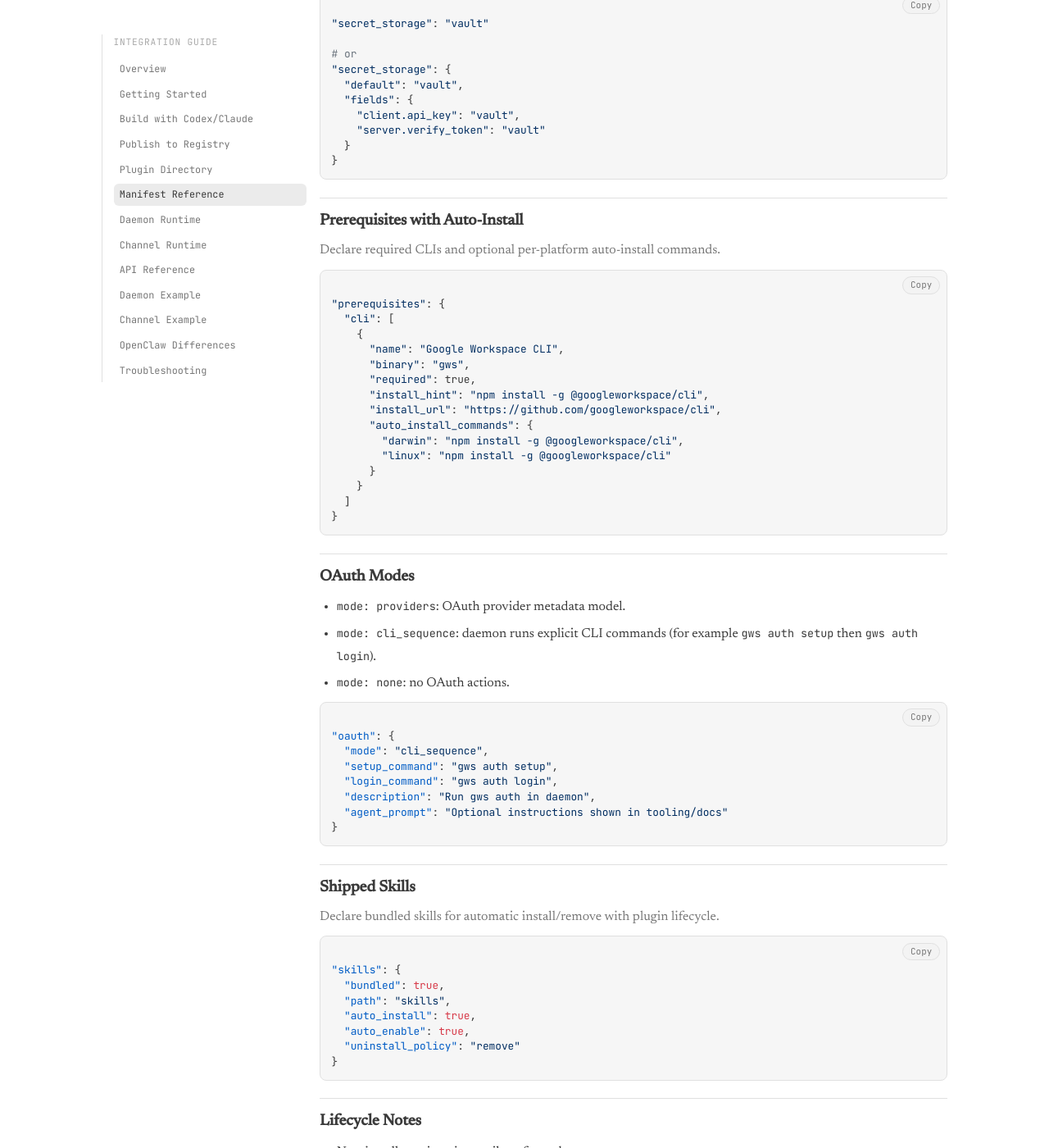
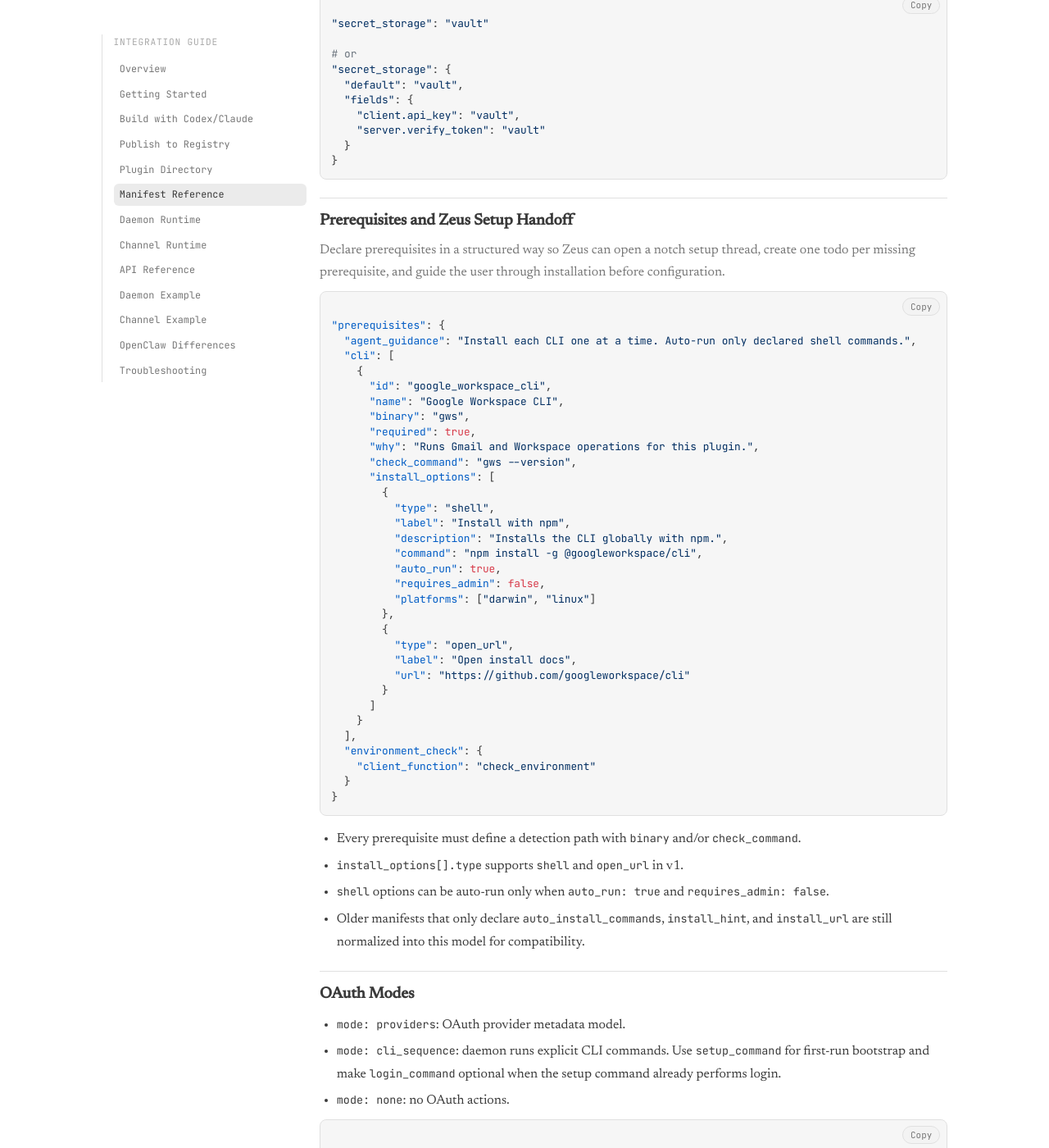
Before and after one commit to arslnb/arslnb.com, a Jekyll site: the page built from zeus/docs/manifest-reference.html, in a window 1280 px wide and 1400 px high, scrolled down 1291 px. Shown: the whole window at 82% size. Built offline with Jekyll 4.4.1, drawn with Linux system fonts in a browser that asks for light colours; some of the changed text lies outside the part shown.

Commit message:
Refresh Zeus plugin documentation

```diff
--- a/zeus/docs/manifest-reference.html
+++ b/zeus/docs/manifest-reference.html
@@ -1,7 +1,7 @@
 ---
 layout: zeus-docs
 title: "Zeus Plugins - Manifest Reference"
-description: "Contract for zeus.plugin.json including setup, auth, skills, and secret storage."
+description: "Contract for zeus.plugin.json including prerequisites, auth, skills, and secret storage."
 doc_slug: "manifest-reference"
 permalink: "/zeus/docs/manifest-reference/"
 ---
@@ -66,36 +66,58 @@ permalink: "/zeus/docs/manifest-reference/"
 </section>
 
 <section class="card">
-  <h2>Prerequisites with Auto-Install</h2>
-  <p>Declare required CLIs and optional per-platform auto-install commands.</p>
+  <h2>Prerequisites and Zeus Setup Handoff</h2>
+  <p>Declare prerequisites in a structured way so Zeus can open a notch setup thread, create one todo per missing prerequisite, and guide the user through installation before configuration.</p>
   <pre><code>"prerequisites": {
+  "agent_guidance": "Install each CLI one at a time. Auto-run only declared shell commands.",
   "cli": [
     {
+      "id": "google_workspace_cli",
       "name": "Google Workspace CLI",
       "binary": "gws",
       "required": true,
-      "install_hint": "npm install -g @googleworkspace/cli",
-      "install_url": "https://github.com/googleworkspace/cli",
-      "auto_install_commands": {
-        "darwin": "npm install -g @googleworkspace/cli",
-        "linux": "npm install -g @googleworkspace/cli"
-      }
+      "why": "Runs Gmail and Workspace operations for this plugin.",
+      "check_command": "gws --version",
+      "install_options": [
+        {
+          "type": "shell",
+          "label": "Install with npm",
+          "description": "Installs the CLI globally with npm.",
+          "command": "npm install -g @googleworkspace/cli",
+          "auto_run": true,
+          "requires_admin": false,
+          "platforms": ["darwin", "linux"]
+        },
+        {
+          "type": "open_url",
+          "label": "Open install docs",
+          "url": "https://github.com/googleworkspace/cli"
+        }
+      ]
     }
-  ]
+  ],
+  "environment_check": {
+    "client_function": "check_environment"
+  }
 }</code></pre>
+  <ul class="compact">
+    <li>Every prerequisite must define a detection path with <code>binary</code> and/or <code>check_command</code>.</li>
+    <li><code>install_options[].type</code> supports <code>shell</code> and <code>open_url</code> in v1.</li>
+    <li><code>shell</code> options can be auto-run only when <code>auto_run: true</code> and <code>requires_admin: false</code>.</li>
+    <li>Older manifests that only declare <code>auto_install_commands</code>, <code>install_hint</code>, and <code>install_url</code> are still normalized into this model for compatibility.</li>
+  </ul>
 </section>
 
 <section class="card">
   <h2>OAuth Modes</h2>
   <ul class="compact">
     <li><code>mode: providers</code>: OAuth provider metadata model.</li>
-    <li><code>mode: cli_sequence</code>: daemon runs explicit CLI commands (for example <code>gws auth setup</code> then <code>gws auth login</code>).</li>
+    <li><code>mode: cli_sequence</code>: daemon runs explicit CLI commands. Use <code>setup_command</code> for first-run bootstrap and make <code>login_command</code> optional when the setup command already performs login.</li>
     <li><code>mode: none</code>: no OAuth actions.</li>
   </ul>
   <pre><code>"oauth": {
   "mode": "cli_sequence",
   "setup_command": "gws auth setup",
-  "login_command": "gws auth login",
   "description": "Run gws auth in daemon",
   "agent_prompt": "Optional instructions shown in tooling/docs"
 }</code></pre>
@@ -116,9 +138,11 @@ permalink: "/zeus/docs/manifest-reference/"
 <section class="card">
   <h2>Lifecycle Notes</h2>
   <ul class="compact">
-    <li>New installs are inactive until configured.</li>
-    <li>If setup is required, state transitions through <code>pending</code> → <code>running</code> → <code>succeeded</code>/<code>failed</code>.</li>
-    <li>Plugin can be enabled only when configured and setup is <code>not_required</code> or <code>succeeded</code>.</li>
+    <li>New installs are inactive until prerequisite setup, configuration, and auth/setup are all ready.</li>
+    <li><code>prerequisite_state</code> covers environment readiness: <code>not_required</code>, <code>pending</code>, <code>running</code>, <code>succeeded</code>, <code>failed</code>.</li>
+    <li><code>setup_state</code> remains auth/setup specific (for example OAuth CLI sequences).</li>
+    <li>The app opens a Zeus notch thread for prerequisite setup first, then returns to <code>Settings → Plugins</code> and opens the Configure Plugin modal if configuration is still needed.</li>
+    <li>Plugin can be enabled only when <code>enabled=true</code>, <code>configured=true</code>, <code>prerequisite_state</code> is ready, and <code>setup_state</code> is ready.</li>
   </ul>
 </section>
 
@@ -127,6 +151,7 @@ permalink: "/zeus/docs/manifest-reference/"
   <ul class="compact">
     <li>Legacy JSON workflows (<code>/api/plugins/config</code> + direct <code>secret_refs</code>) still exist for compatibility.</li>
     <li>New plugins should target <code>/api/plugins/configure</code> and provide secrets via <code>secrets</code> payload.</li>
+    <li>Legacy prerequisite fields (<code>auto_install_commands</code>, <code>install_hint</code>, <code>install_url</code>) still load, but new plugins should author <code>install_options[]</code>.</li>
     <li>Keep <code>index.json</code> as the single allowlisted catalog source.</li>
   </ul>
 </section>
```
Also changed, not shown: zeus/docs/api-reference.html (+19 -2 lines), zeus/docs/daemon-plugins.html (+10 -7 lines), zeus/docs/examples-daemon-plugin.html (+19 -2 lines), zeus/docs/getting-started.html (+20 -2 lines), zeus/docs/plugin-registry.html (+5 -3 lines).
